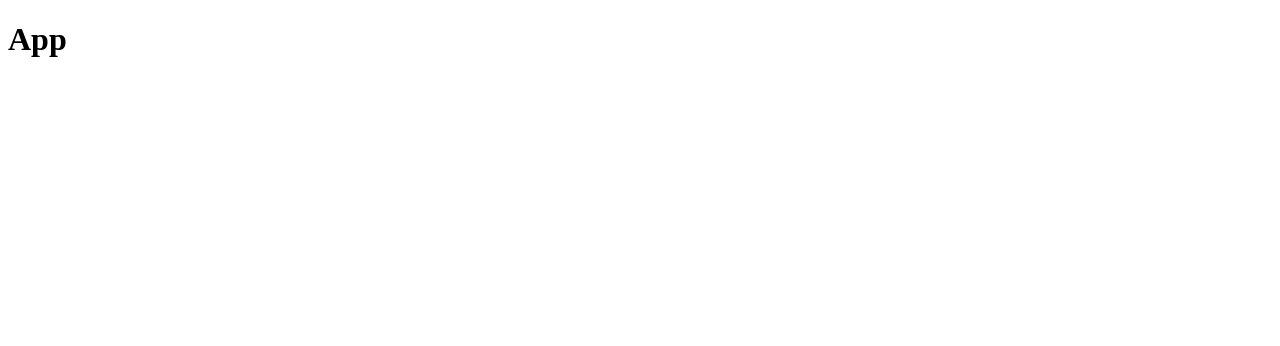
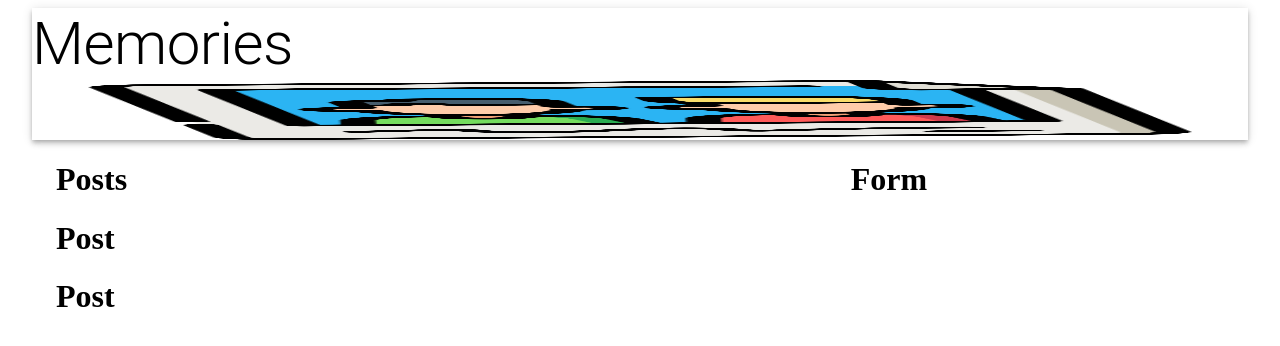
Before and after one commit to md-mostafa/memories_client_react, a React (Create React App) app: page / in a window 1280 px wide. Shown: the top 346 px of the page. Built offline with nearby package versions, Linux system fonts and the light colour scheme.

Commit message:
jsx structure

```diff
--- a/package.json
+++ b/package.json
@@ -3,6 +3,7 @@
   "version": "0.1.0",
   "private": true,
   "dependencies": {
+    "@material-ui/core": "^4.11.4",
     "@testing-library/jest-dom": "^5.14.1",
     "@testing-library/react": "^11.2.7",
     "@testing-library/user-event": "^12.8.3",
--- a/src/App.js
+++ b/src/App.js
@@ -1,10 +1,31 @@
 import React from 'react';
+import { Container, AppBar, Typography, Grow, Grid } from '@material-ui/core';
+
+import Posts from './components/Posts/Posts';
+import Form from './components/Form/Form';
+import memories from '../src/images/memories.png';
 
 const App = () => {
     return (
-        <div>
-            <h1>App</h1>
-        </div>
+        <Container maxwidth="lg">
+            <AppBar position="static" color="inherit">
+                <Typography variant="h2" aling="center">Memories</Typography>
+                <img src ={memories} alt="memories" height ="60"></img>
+            </AppBar>
+
+            <Grow in>
+                <Container>
+                    <Grid container justify="space-between" alignItems="stretch" spacing={3}>
+                        <Grid item xs={12} sm={7}>
+                            <Posts />
+                        </Grid>
+                        <Grid item xs={12} sm={4}>
+                            <Form />
+                        </Grid>
+                    </Grid>
+                </Container>
+            </Grow>
+        </Container>
     );
 }
 
--- /dev/null
+++ b/src/components/Form/Form.js
@@ -0,0 +1,9 @@
+import React from 'react';
+
+const Form = () => {
+    return (
+        <h1>Form</h1>
+    );
+}
+
+export default Form;
--- /dev/null
+++ b/src/components/Posts/Post/Post.js
@@ -0,0 +1,9 @@
+import React from 'react';
+
+const Post = () => {
+    return (
+        <h1>Post</h1>
+    );
+}
+
+export default Post;
--- /dev/null
+++ b/src/components/Posts/Posts.js
@@ -0,0 +1,14 @@
+import React from 'react';
+import Post from './Post/Post';
+
+const Posts = () => {
+    return (
+        <>
+        <h1>Posts</h1>
+        <Post/>
+        <Post/>
+        </>
+    );
+}
+
+export default Posts;
```
Also changed, not shown: src/components/Form/styles.js (added), src/components/Posts/Post/styles.js (added), src/components/Posts/styles.js (added), src/images/memories.png (added), 1 other file (tests, documents, lock files or other folders).
